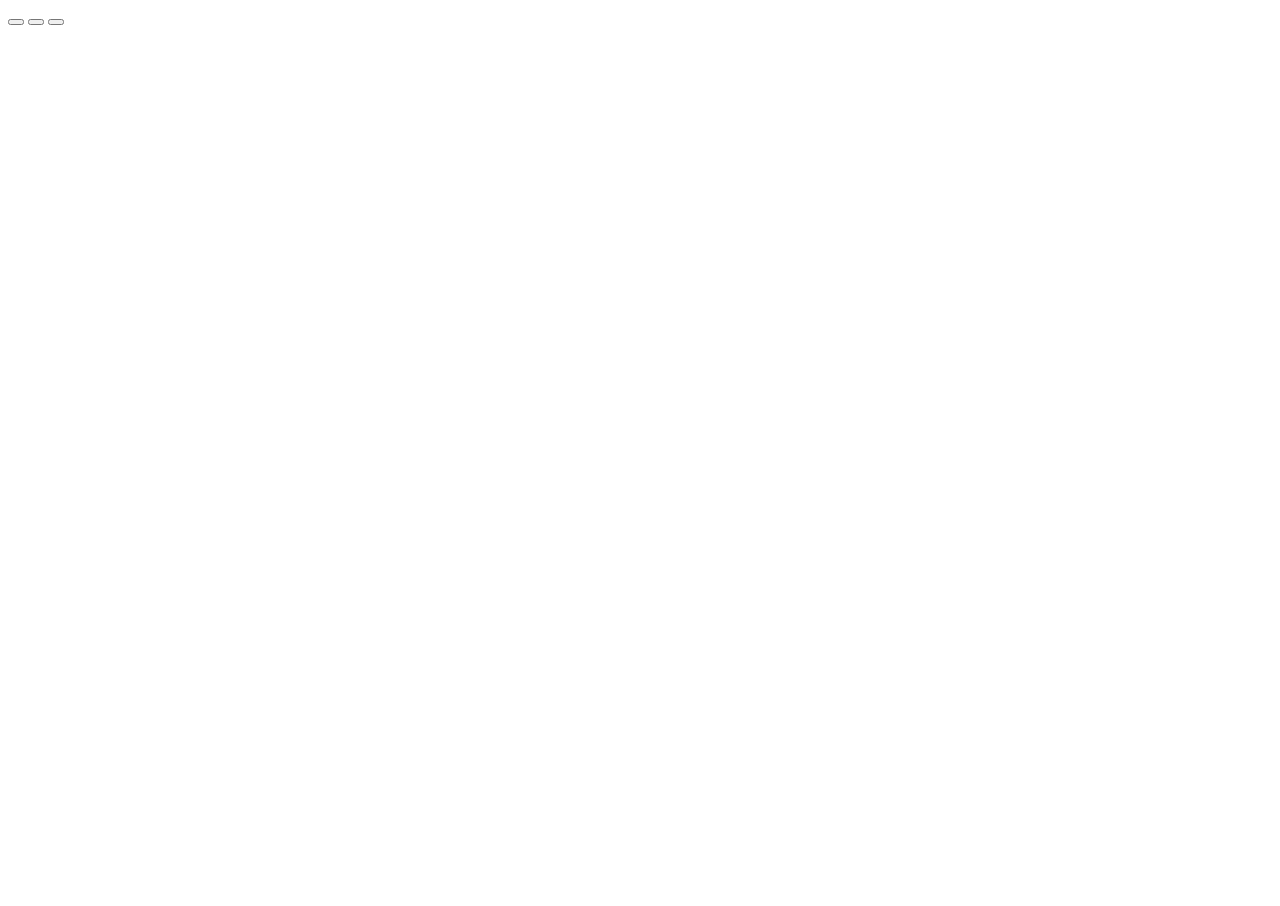
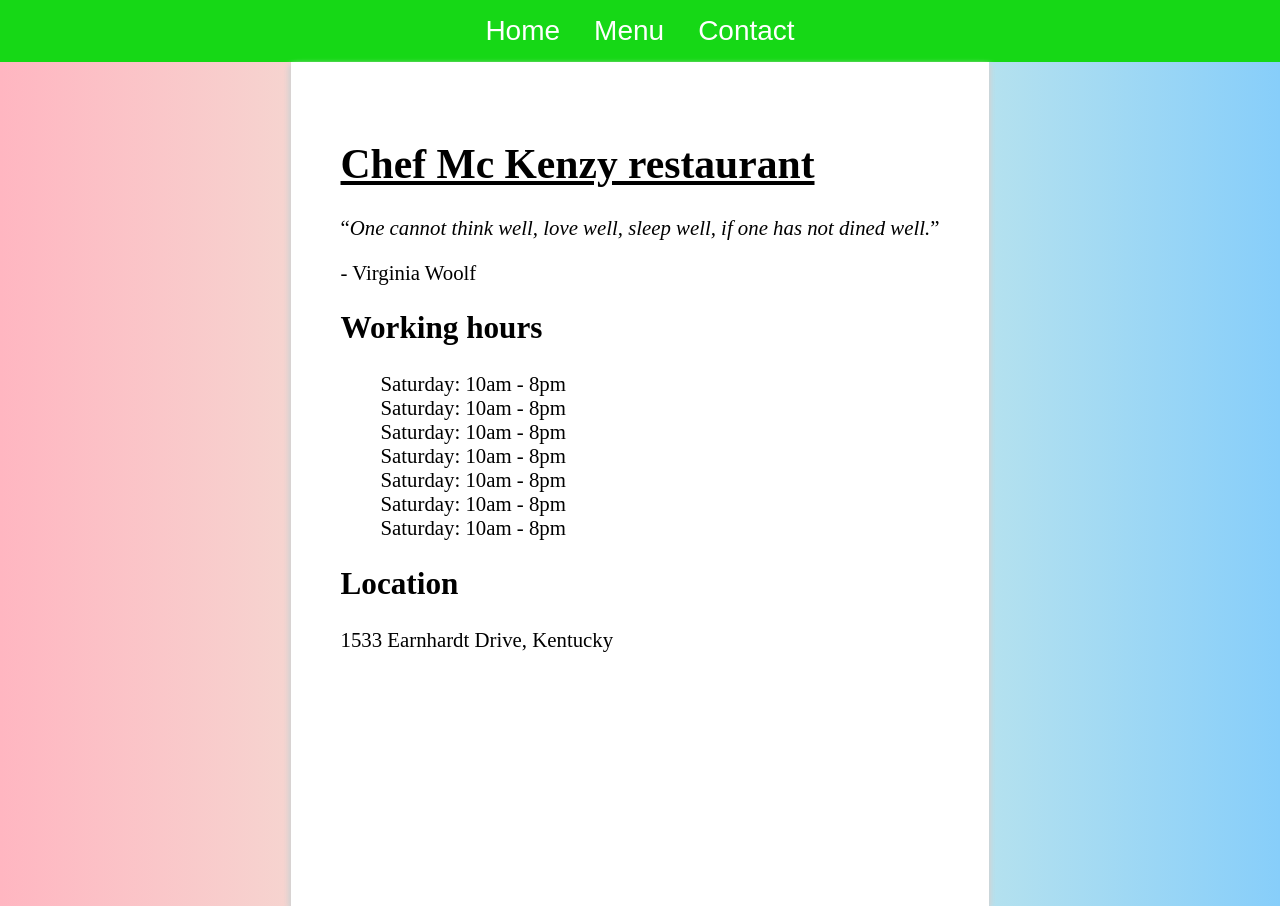
Before and after one commit to Anubisworkingexperience/restaurant-page, a website built with webpack: page src/index.html in a window 1280 px wide. Before the commit the page ends 800 px from the top, so only its background shows below. Built offline with nearby package versions, Linux system fonts and the light colour scheme.

Commit message:
Add homepage

```diff
--- a/package.json
+++ b/package.json
@@ -2,7 +2,7 @@
   "name": "restaurant-page",
   "version": "1.0.0",
   "description": "restaurant page i guess",
-  "main": "index.js",
+  "main": "./src/index.js",
   "scripts": {
     "test": "echo \"Error: no test specified\" && exit 1"
   },
@@ -10,6 +10,8 @@
   "author": "",
   "license": "ISC",
   "devDependencies": {
+    "css-loader": "^7.1.1",
+    "style-loader": "^4.0.0",
     "webpack": "^5.91.0",
     "webpack-cli": "^5.1.4"
   },
--- /dev/null
+++ b/src/homepage.js
@@ -0,0 +1,59 @@
+export  function createHomepage(){
+
+const info = document.createElement('div');
+const content = document.querySelector('.content');
+
+info.classList.add('info');
+content.appendChild(info);
+
+const title = document.createElement('h1');
+title.textContent = "Chef Mc Kenzy restaurant";
+info.appendChild(title);
+
+const quote = document.createElement('q');
+const quoteText = document.createElement('em');
+quoteText.textContent = "One cannot think well, love well, sleep well, if one has not dined well.";
+quote.appendChild(quoteText);
+info.appendChild(quote);
+
+const quoteAuthor = document.createElement('p');
+quoteAuthor.textContent = "- Virginia Woolf";
+info.appendChild(quoteAuthor);
+
+const workingHours = document.createElement('h2');
+workingHours.textContent = "Working hours";
+info.appendChild(workingHours);
+
+const hourList = document.createElement('ul');
+for (let i = 0; i < 7; i++) {
+    let item = document.createElement('li');
+    switch(i) {
+        case 0:
+            item.textContent = "Sunday: 10am - 8pm";
+        case 1:
+            item.textContent = "Monday: 9am - 9pm";
+        case 2:
+            item.textContent = "Tuesday: 9am - 9pm";
+        case 3:
+            item.textContent = "Wednesday: 9am - 9pm";
+        case 4:
+            item.textContent = "Thursday: 9am - 9pm";
+        case 5:
+            item.textContent = "Friday: 9am - 9pm";
+        case 6:
+            item.textContent = "Saturday: 10am - 8pm";
+    }
+    hourList.appendChild(item);
+}
+
+info.appendChild(hourList);
+
+const locationTitle = document.createElement('h2');
+locationTitle.textContent = "Location";
+info.appendChild(locationTitle);
+
+const location = document.createElement('p');
+location.textContent = "1533 Earnhardt Drive, Kentucky";
+info.appendChild(location);
+
+}
--- a/src/index.html
+++ b/src/index.html
@@ -3,16 +3,35 @@
 <head>
     <meta charset="UTF-8">
     <meta name="viewport" content="width=device-width, initial-scale=1.0">
-    <title>Restaurant page</title>
+    <title>Mc Kenzy's</title>
+    <link rel="stylesheet" href="./style.css">
 </head>
 <body>
     <header>
         <nav>
-            <button></button>
-            <button></button>
-            <button></button>
+            <button class="home">Home</button>
+            <button class="menu">Menu</button>
+            <button class="contact">Contact</button>
         </nav>
     </header>
-    <div class="content"></div>
+    <div class="content">
+           <!-- <div class="info">
+               <h1>Chef Mc Kenzy restaurant</h1>
+                <q><em>One cannot think well, love well, sleep well, if one has not dined well.</q></em>
+                <p>- Virginia Woolf</p>
+                <h2>Working hours</h2>
+                <ul>
+                    <li>Sunday: 10am - 8pm</li>
+                    <li>Monday: 9am - 9pm</li>
+                    <li>Tuesday: 9am - 9pm</li>
+                    <li>Wednesday: 9am - 9pm</li>
+                    <li>Thursday: 9am - 9pm</li>
+                    <li>Friday: 9am - 9pm</li>
+                    <li>Saturday: 10am - 8pm</li>
+                </ul>
+                <h2>Location</h2>
+                <p>1533 Earnhardt Drive, Kentucky</p>
+           </div> -->
+    </div>
 </body>
 </html>
--- a/src/index.js
+++ b/src/index.js
@@ -1 +1,7 @@
-alert(2+2);
+import { createHomepage } from "./homepage";
+import './style.css';
+
+const menu = document.querySelector('.menu');
+const contact = document.querySelector('.contact');
+
+createHomepage();
--- /dev/null
+++ b/src/style.css
@@ -0,0 +1,51 @@
+body {
+    box-sizing: border-box;
+    margin: 0;
+    --header-height: 7vh;
+    --content-height: calc(100vh - var(--header-height));
+}
+
+header {
+    background-color: rgb(22, 216, 22);
+    display: flex;
+    justify-content: center;
+    align-items: center;
+    min-height: var(--header-height);
+}
+
+header > nav > button {
+    color: #fff;
+    background: none;
+    border: none;
+    font-size: 1.75rem;
+    padding: 15px;
+    cursor: pointer;
+}
+
+header > nav > button:hover {
+    color: black;
+}
+
+.content {
+    display: flex;
+    flex-direction: column;
+    align-items: center;
+    background: linear-gradient(0.25turn, lightpink, #ebf8e1, lightskyblue);
+    min-height: var(--content-height);
+}
+
+.content > .info {
+    background-color: #fff;
+    padding: 50px;
+    height: var(--content-height);
+    font-size: 1.3rem;
+    box-shadow: 2px 2px 5px lightgray, -3px 3px 5px lightgray;
+}
+
+.info ul {
+    list-style: none;
+}
+
+h1 {
+    text-decoration: underline;
+}
--- a/webpack.config.js
+++ b/webpack.config.js
@@ -14,5 +14,13 @@ module.exports = {
             title: 'Restaurant page',
             template: './src/index.html',
         })
-    ]
+    ],
+    module: {
+      rules: [
+        {
+          test: /\.css$/i,
+          use: ['style-loader', 'css-loader'],
+        },
+      ],
+    },
   };
```
Also changed, not shown: src/contact.js (added), src/menu.js (added), 1 other file.
